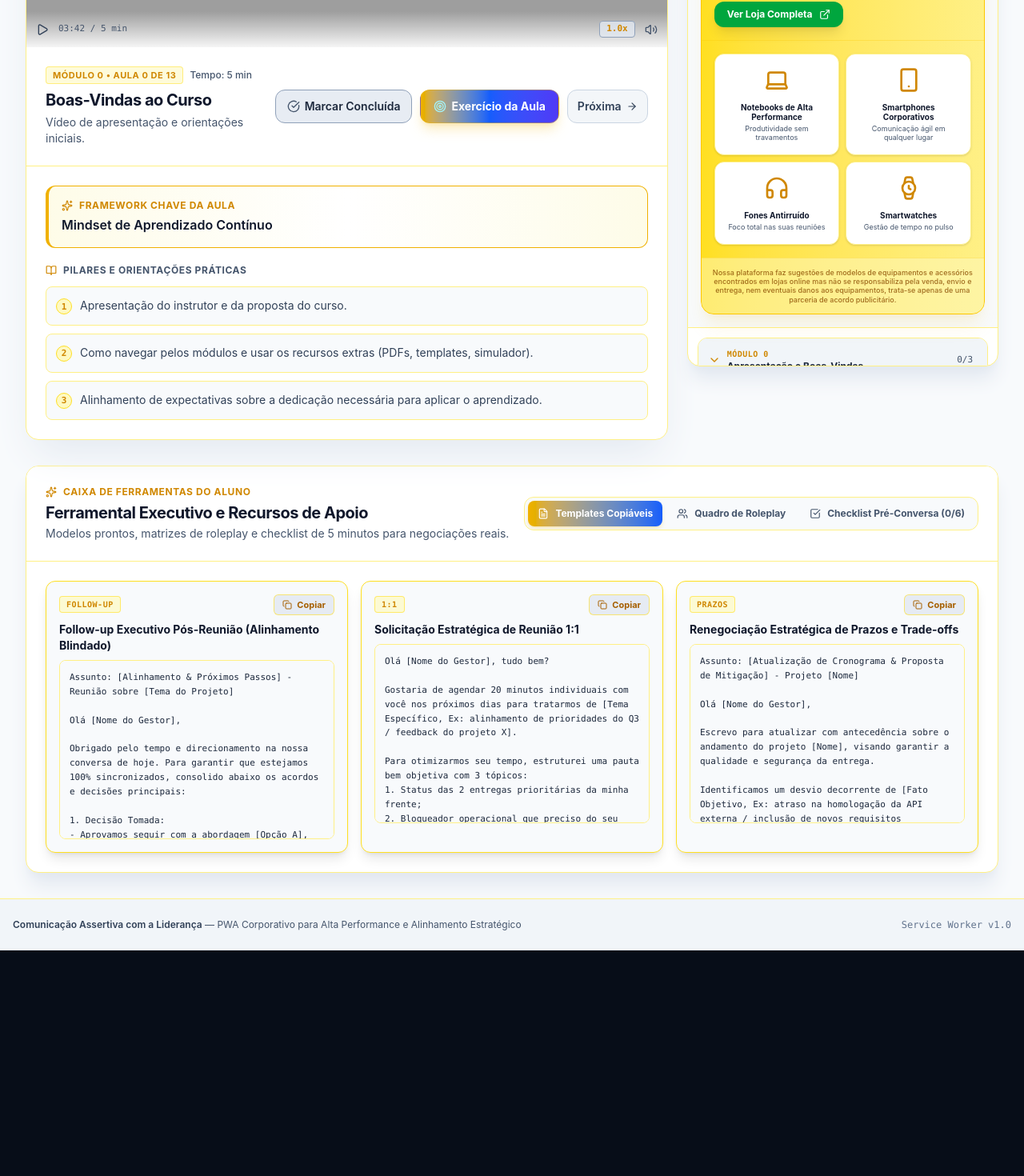
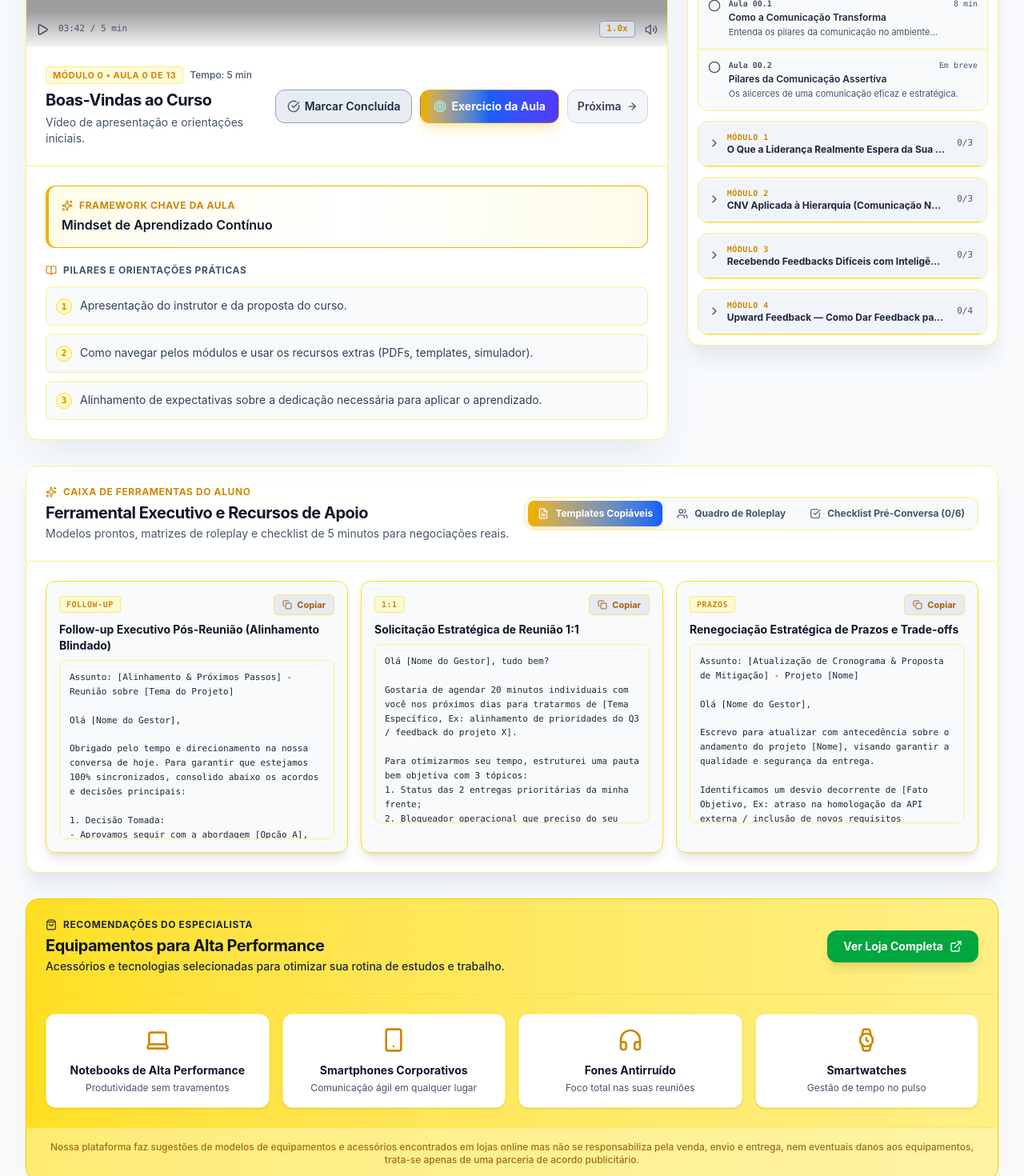
Before and after one commit to praticasdebemestarsocial/CURSOS-ESDHUBEM, a React (Vite) app: page / in a window 1280 px wide. Shown: the part 500-1970 px from the top of the page at 80% size. Before the commit the page ends 1688 px from the top, so only its background shows below. Built offline with nearby package versions, Linux system fonts and the light colour scheme; grey boxes are pictures that could not be loaded.

Commit message:
Revert AffiliateShowcase to main bottom area

```diff
--- a/src/App.tsx
+++ b/src/App.tsx
@@ -6,6 +6,7 @@ import { LessonSidebar } from './components/LessonSidebar';
 import { ExerciseModal } from './components/ExerciseModal';
 import { ToolsSection } from './components/ToolsSection';
 import { IOSInstallGuide } from './components/IOSInstallGuide';
+import { AffiliateShowcase } from './components/AffiliateShowcase';
 import { CertificateModal } from './components/CertificateModal';
 import { usePWAInstall } from './hooks/usePWAInstall';
 import { Wifi, WifiOff } from 'lucide-react';
@@ -149,6 +150,9 @@ export default function App() {
         {/* Tools Section: Templates Copiáveis, Roleplay, Checklist Pré-Conversa */}
         <ToolsSection />
 
+        {/* Shopee Affiliate Showcase */}
+        <AffiliateShowcase />
+
       </main>
 
       {/* Footer */}
--- a/src/components/AffiliateShowcase.tsx
+++ b/src/components/AffiliateShowcase.tsx
@@ -28,8 +28,8 @@ export const AffiliateShowcase: React.FC = () => {
   ];
 
   return (
-    <section className="bg-gradient-to-r from-yellow-300 to-yellow-200 border border-yellow-400 rounded-2xl overflow-hidden shadow-xl shadow-yellow-500/10 m-4 relative flex-shrink-0">
-      <div className="p-4 border-b border-yellow-400/30 flex flex-col gap-3">
+    <section className="bg-gradient-to-r from-yellow-300 to-yellow-200 border border-yellow-400 rounded-2xl overflow-hidden shadow-xl shadow-yellow-500/10 mt-8 relative">
+      <div className="p-5 sm:p-6 border-b border-yellow-400/30 flex flex-col md:flex-row md:items-center md:justify-between gap-4">
         <div>
           <div className="flex items-center gap-2 text-slate-800 text-xs font-bold uppercase tracking-wider mb-1">
             <ShoppingBag className="w-3.5 h-3.5" />
@@ -47,14 +47,14 @@ export const AffiliateShowcase: React.FC = () => {
           href={affiliateLink}
           target="_blank"
           rel="noopener noreferrer"
-          className="flex items-center justify-center gap-2 px-4 py-2 rounded-xl text-xs font-bold text-white bg-green-600 hover:bg-green-700 transition shadow-lg whitespace-nowrap self-start w-full sm:w-auto"
+          className="flex items-center justify-center gap-2 px-5 py-2.5 rounded-xl text-sm font-bold text-white bg-green-600 hover:bg-green-700 transition shadow-lg whitespace-nowrap"
         >
           Ver Loja Completa
-          <ExternalLink className="w-3.5 h-3.5" />
+          <ExternalLink className="w-4 h-4" />
         </a>
       </div>
 
-      <div className="p-4 grid grid-cols-2 gap-2">
+      <div className="p-5 sm:p-6 grid grid-cols-1 sm:grid-cols-2 lg:grid-cols-4 gap-4">
         {products.map((prod, idx) => (
           <a
             key={idx}
@@ -66,15 +66,15 @@ export const AffiliateShowcase: React.FC = () => {
             <div className="group-hover:scale-110 transition-transform duration-300">
               {prod.icon}
             </div>
-            <h3 className="text-[10px] leading-tight font-bold text-slate-900 mb-0.5">{prod.name}</h3>
-            <p className="text-[9px] leading-tight text-slate-600">{prod.desc}</p>
+            <h3 className="text-sm font-bold text-slate-900 mb-1">{prod.name}</h3>
+            <p className="text-xs text-slate-600">{prod.desc}</p>
           </a>
         ))}
       </div>
 
       {/* Disclaimer */}
-      <div className="bg-yellow-100/50 p-3 border-t border-yellow-400/30">
-        <p className="text-[9px] leading-tight text-yellow-800 text-center font-medium opacity-80">
+      <div className="bg-yellow-100/50 p-4 border-t border-yellow-400/30">
+        <p className="text-xs text-yellow-800 text-center font-medium opacity-80">
           Nossa plataforma faz sugestões de modelos de equipamentos e acessórios encontrados em lojas online mas não se responsabiliza pela venda, envio e entrega, nem eventuais danos aos equipamentos, trata-se apenas de uma parceria de acordo publicitário.
         </p>
       </div>
--- a/src/components/LessonSidebar.tsx
+++ b/src/components/LessonSidebar.tsx
@@ -1,7 +1,6 @@
 import React, { useState } from 'react';
 import { CheckCircle2, Circle, ChevronDown, ChevronRight, PlayCircle, BookOpen, Layers } from 'lucide-react';
 import { CourseModule, Lesson } from '../types';
-import { AffiliateShowcase } from './AffiliateShowcase';
 
 interface LessonSidebarProps {
   modules: CourseModule[];
@@ -54,11 +53,6 @@ export const LessonSidebar: React.FC<LessonSidebarProps> = ({
           alt="Modelo do Certificado"
           className="w-full max-w-[280px] h-auto object-contain rounded shadow-md border border-slate-200"
         />
-      </div>
-
-      {/* Affiliate Showcase in Sidebar */}
-      <div className="border-b border-yellow-200 bg-slate-50">
-        <AffiliateShowcase />
       </div>
 
       {/* Accordion List */}
```
